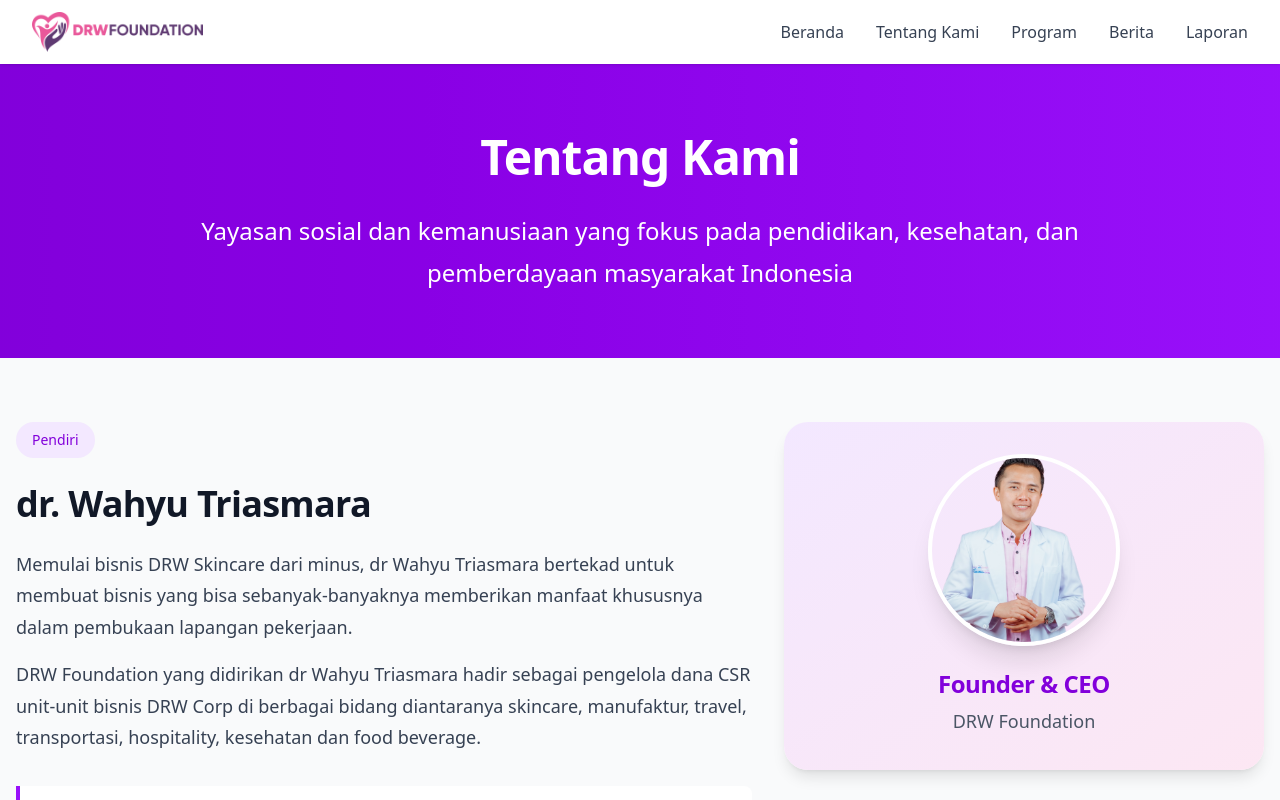
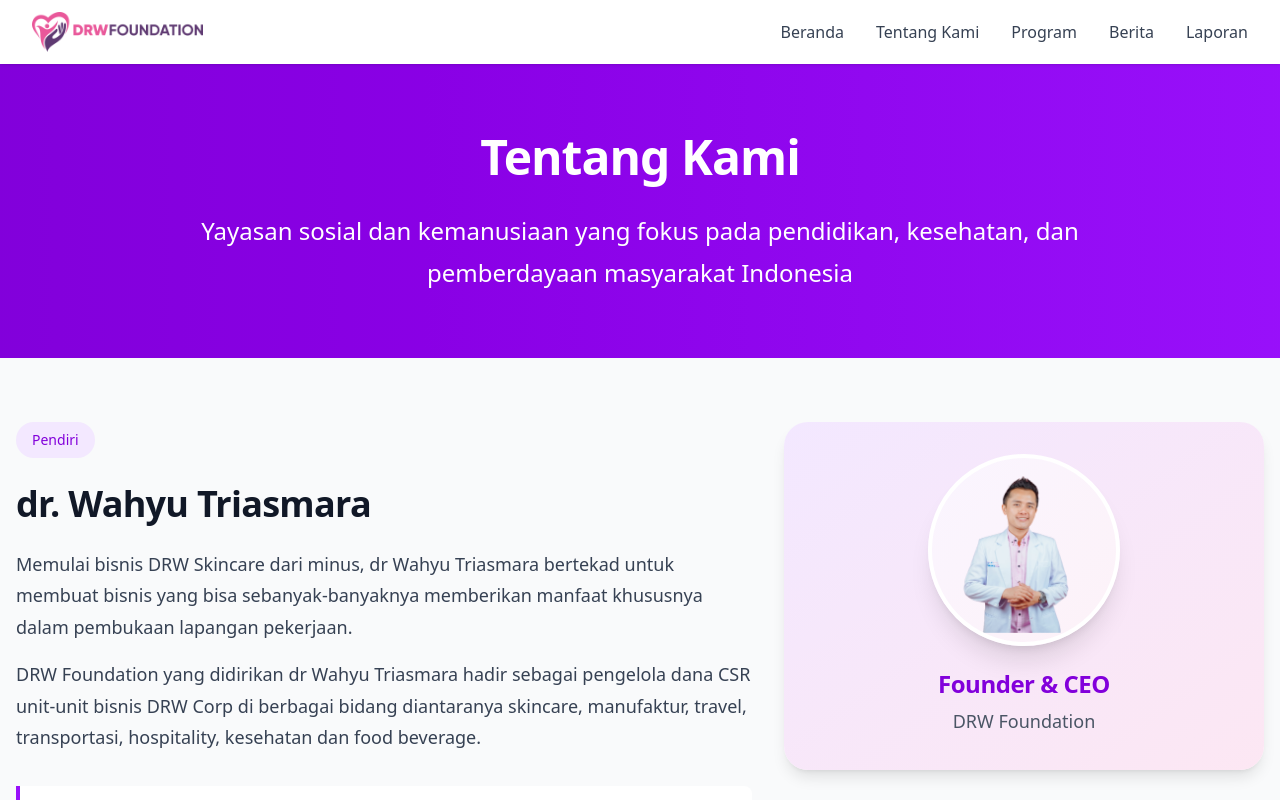
Before and after one commit to multimediadrw/drwfoundation, a Next.js app: page /tentang in a window 1280 px wide. Shown: the top 800 px of the page. Built offline with nearby package versions, Linux system fonts and the light colour scheme; no server answers.

Commit message:
Fix: Add proper spacing for founder photo to prevent touching border

```diff
--- a/app/tentang/page.tsx
+++ b/app/tentang/page.tsx
@@ -144,11 +144,11 @@ export default async function TentangPage() {
                 <div className="flex flex-col items-center text-center">
                   {data.pendiri.foto && data.pendiri.foto !== '/images/founder-placeholder.png' ? (
                     <div className="relative mb-6">
-                      <div className="w-48 h-48 rounded-full overflow-hidden border-4 border-white shadow-xl">
+                      <div className="w-48 h-48 rounded-full overflow-hidden border-4 border-white shadow-xl bg-gradient-to-br from-purple-50 to-pink-50">
                         <img
                           src={data.pendiri.foto}
                           alt={data.pendiri.nama}
-                          className="w-full h-full object-cover"
+                          className="w-full h-full object-contain scale-90"
                         />
                       </div>
                     </div>
```
